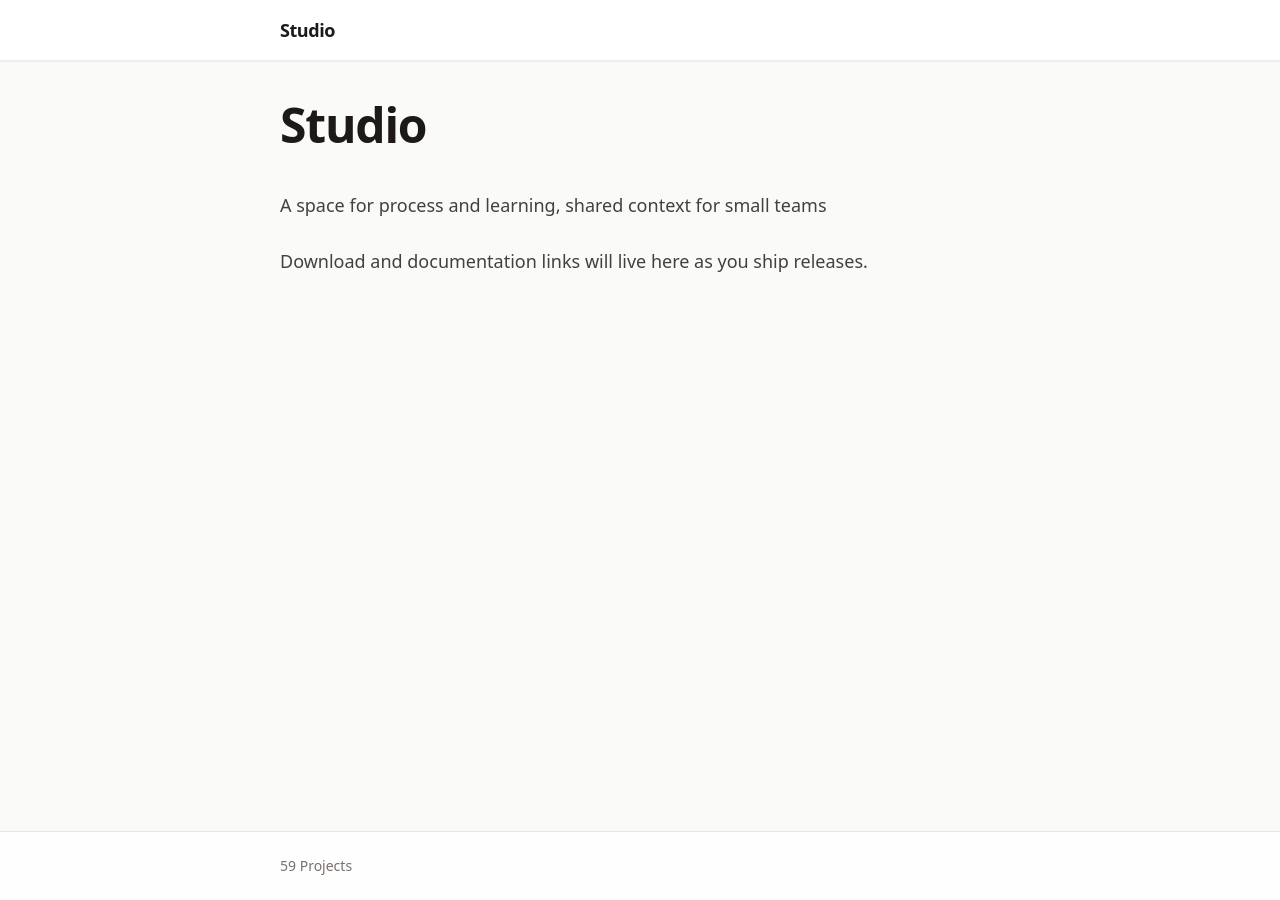
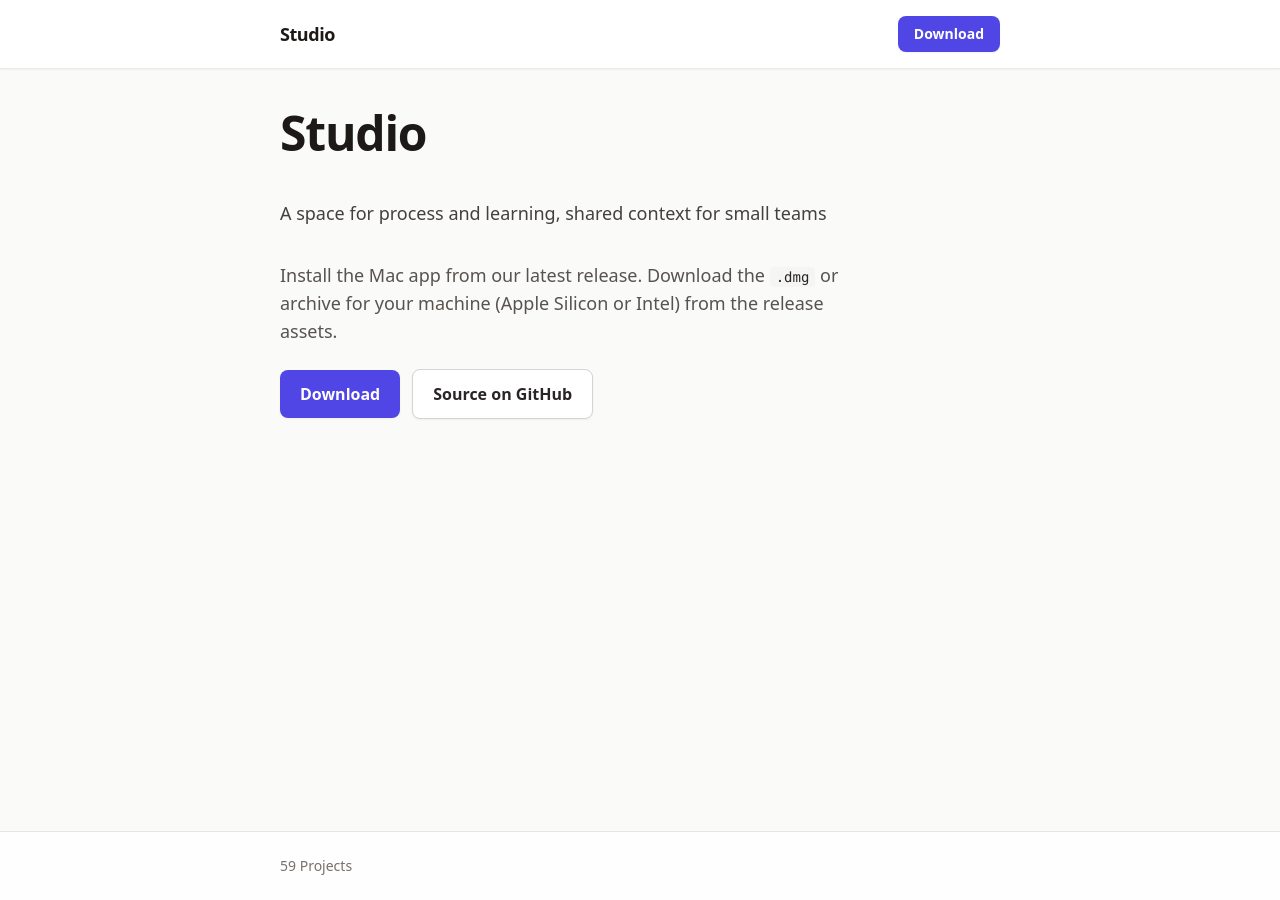
Before and after one commit to 59-Projects/studio-pages, a Jekyll site: the page built from index.md, in a window 1280 px wide. Built offline with Jekyll 4.4.1, drawn with Linux system fonts in a browser that asks for light colours.

Commit message:
Add download links and document Mac-only releases.
Configure download_page_url and studio_repo_url, header and home CTA buttons,
README notes for publishers, and align latest.json with the GitHub latest
release URL. Homepage copy reflects macOS builds only.

```diff
--- a/_config.yml
+++ b/_config.yml
@@ -5,6 +5,11 @@ baseurl: ""
 
 markdown: kramdown
 permalink: pretty
+
+# Download: GitHub’s /releases/latest URL always opens the newest release (installers
+# attached there). Change this only if you mirror downloads elsewhere.
+download_page_url: "https://github.com/59-Projects/studio/releases/latest"
+studio_repo_url: "https://github.com/59-Projects/studio"
 
 exclude:
   - README.md
--- a/_layouts/default.html
+++ b/_layouts/default.html
@@ -9,8 +9,11 @@
 </head>
 <body class="flex min-h-full flex-col bg-stone-50 text-stone-900 antialiased">
   <header class="sticky top-0 z-10 border-b border-stone-200/80 bg-white/90 shadow-sm backdrop-blur">
-    <div class="mx-auto flex max-w-3xl items-center justify-between px-4 py-4 sm:px-6">
+    <div class="mx-auto flex max-w-3xl items-center justify-between gap-4 px-4 py-4 sm:px-6">
       <a class="text-lg font-semibold tracking-tight text-stone-900 transition-colors hover:text-indigo-600" href="{{ '/' | relative_url }}">{{ site.title }}</a>
+      {% if site.download_page_url %}
+      <a href="{{ site.download_page_url }}" class="inline-flex shrink-0 items-center justify-center rounded-lg bg-indigo-600 px-4 py-2 text-sm font-semibold text-white shadow-sm transition-colors hover:bg-indigo-500 focus-visible:outline focus-visible:outline-2 focus-visible:outline-offset-2 focus-visible:outline-indigo-600" rel="noopener noreferrer" target="_blank">Download</a>
+      {% endif %}
     </div>
   </header>
   <main class="mx-auto w-full max-w-3xl flex-1 px-4 py-10 sm:px-6">
--- a/assets/css/site.css
+++ b/assets/css/site.css
@@ -1123,10 +1123,22 @@ video {
   margin-top: auto;
 }
 
+.mt-6 {
+  margin-top: 1.5rem;
+}
+
+.mt-8 {
+  margin-top: 2rem;
+}
+
 .flex {
   display: flex;
 }
 
+.inline-flex {
+  display: inline-flex;
+}
+
 .h-full {
   height: 100%;
 }
@@ -1147,20 +1159,56 @@ video {
   max-width: none;
 }
 
+.max-w-xl {
+  max-width: 36rem;
+}
+
 .flex-1 {
   flex: 1 1 0%;
 }
 
+.shrink-0 {
+  flex-shrink: 0;
+}
+
 .flex-col {
   flex-direction: column;
 }
 
+.flex-wrap {
+  flex-wrap: wrap;
+}
+
 .items-center {
   align-items: center;
 }
 
+.justify-center {
+  justify-content: center;
+}
+
 .justify-between {
   justify-content: space-between;
+}
+
+.gap-4 {
+  gap: 1rem;
+}
+
+.gap-3 {
+  gap: 0.75rem;
+}
+
+.rounded-lg {
+  border-radius: 0.5rem;
+}
+
+.rounded {
+  border-radius: 0.25rem;
+}
+
+.border {
+  border-width: 1px;
 }
 
 .border-b {
@@ -1180,6 +1228,11 @@ video {
   border-color: rgb(231 229 228 / 0.8);
 }
 
+.border-stone-300 {
+  --tw-border-opacity: 1;
+  border-color: rgb(214 211 209 / var(--tw-border-opacity, 1));
+}
+
 .bg-stone-50 {
   --tw-bg-opacity: 1;
   background-color: rgb(250 250 249 / var(--tw-bg-opacity, 1));
@@ -1193,6 +1246,21 @@ video {
   background-color: rgb(255 255 255 / 0.9);
 }
 
+.bg-indigo-600 {
+  --tw-bg-opacity: 1;
+  background-color: rgb(79 70 229 / var(--tw-bg-opacity, 1));
+}
+
+.bg-stone-100 {
+  --tw-bg-opacity: 1;
+  background-color: rgb(245 245 244 / var(--tw-bg-opacity, 1));
+}
+
+.bg-white {
+  --tw-bg-opacity: 1;
+  background-color: rgb(255 255 255 / var(--tw-bg-opacity, 1));
+}
+
 .px-4 {
   padding-left: 1rem;
   padding-right: 1rem;
@@ -1213,6 +1281,31 @@ video {
   padding-bottom: 1.5rem;
 }
 
+.py-2 {
+  padding-top: 0.5rem;
+  padding-bottom: 0.5rem;
+}
+
+.px-1\.5 {
+  padding-left: 0.375rem;
+  padding-right: 0.375rem;
+}
+
+.px-5 {
+  padding-left: 1.25rem;
+  padding-right: 1.25rem;
+}
+
+.py-0\.5 {
+  padding-top: 0.125rem;
+  padding-bottom: 0.125rem;
+}
+
+.py-3 {
+  padding-top: 0.75rem;
+  padding-bottom: 0.75rem;
+}
+
 .text-lg {
   font-size: 1.125rem;
   line-height: 1.75rem;
@@ -1223,6 +1316,11 @@ video {
   line-height: 1.25rem;
 }
 
+.text-base {
+  font-size: 1rem;
+  line-height: 1.5rem;
+}
+
 .font-semibold {
   font-weight: 600;
 }
@@ -1239,6 +1337,21 @@ video {
 .text-stone-900 {
   --tw-text-opacity: 1;
   color: rgb(28 25 23 / var(--tw-text-opacity, 1));
+}
+
+.text-white {
+  --tw-text-opacity: 1;
+  color: rgb(255 255 255 / var(--tw-text-opacity, 1));
+}
+
+.text-stone-600 {
+  --tw-text-opacity: 1;
+  color: rgb(87 83 78 / var(--tw-text-opacity, 1));
+}
+
+.text-stone-800 {
+  --tw-text-opacity: 1;
+  color: rgb(41 37 36 / var(--tw-text-opacity, 1));
 }
 
 .antialiased {
@@ -1512,9 +1625,35 @@ video {
   }
 }
 
+.hover\:bg-indigo-500:hover {
+  --tw-bg-opacity: 1;
+  background-color: rgb(99 102 241 / var(--tw-bg-opacity, 1));
+}
+
+.hover\:bg-stone-50:hover {
+  --tw-bg-opacity: 1;
+  background-color: rgb(250 250 249 / var(--tw-bg-opacity, 1));
+}
+
 .hover\:text-indigo-600:hover {
   --tw-text-opacity: 1;
   color: rgb(79 70 229 / var(--tw-text-opacity, 1));
+}
+
+.focus-visible\:outline:focus-visible {
+  outline-style: solid;
+}
+
+.focus-visible\:outline-2:focus-visible {
+  outline-width: 2px;
+}
+
+.focus-visible\:outline-offset-2:focus-visible {
+  outline-offset: 2px;
+}
+
+.focus-visible\:outline-indigo-600:focus-visible {
+  outline-color: #4f46e5;
 }
 
 .prose-headings\:font-semibold :is(:where(h1, h2, h3, h4, h5, h6, th):not(:where([class~="not-prose"],[class~="not-prose"] *))) {
--- a/index.md
+++ b/index.md
@@ -7,4 +7,12 @@ title: Home
 
 {{ site.description }}
 
-Download and documentation links will live here as you ship releases.
+<div class="not-prose mt-8 max-w-xl">
+  <p class="text-lg text-stone-600">Install the Mac app from our latest release. Download the <code class="rounded bg-stone-100 px-1.5 py-0.5 text-sm text-stone-800">.dmg</code> or archive for your machine (Apple Silicon or Intel) from the release assets.</p>
+  <div class="mt-6 flex flex-wrap items-center gap-3">
+    <a href="{{ site.download_page_url }}" class="inline-flex items-center justify-center rounded-lg bg-indigo-600 px-5 py-3 text-base font-semibold text-white shadow-sm transition-colors hover:bg-indigo-500 focus-visible:outline focus-visible:outline-2 focus-visible:outline-offset-2 focus-visible:outline-indigo-600" rel="noopener noreferrer" target="_blank">Download</a>
+    {% if site.studio_repo_url %}
+    <a href="{{ site.studio_repo_url }}" class="inline-flex items-center justify-center rounded-lg border border-stone-300 bg-white px-5 py-3 text-base font-semibold text-stone-800 shadow-sm transition-colors hover:bg-stone-50" rel="noopener noreferrer" target="_blank">Source on GitHub</a>
+    {% endif %}
+  </div>
+</div>
--- a/latest.json
+++ b/latest.json
@@ -1,4 +1,4 @@
 {
   "version": "0.2.0",
-  "url": "https://studio.59projects.com/"
+  "url": "https://github.com/59-Projects/studio/releases/latest"
 }
```
Also changed, not shown: README.md.
